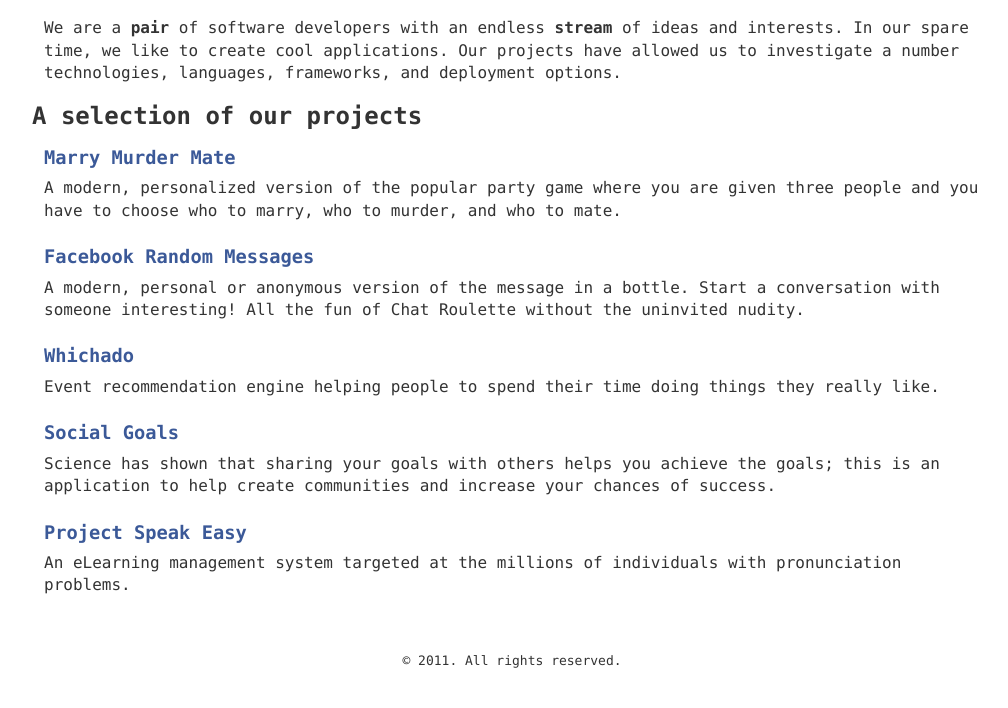
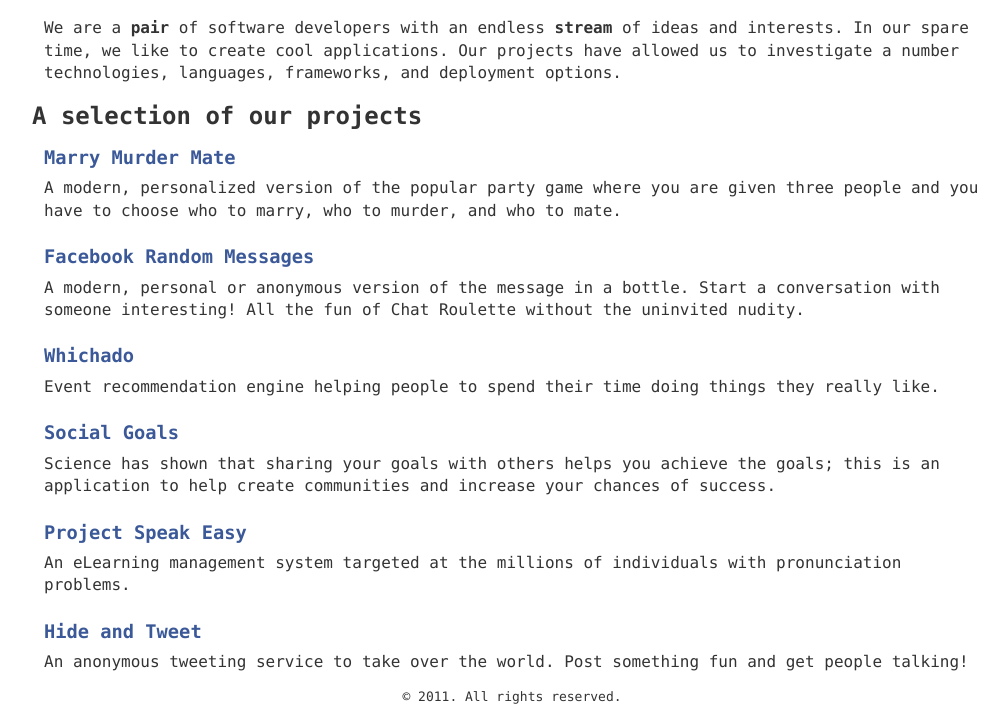
Before and after one commit to smholloway/EssAndEss, a plain HTML site: page index.html in a window 1280 px wide. Shown: the part 115-823 px from the top of the page, without its empty margins (128-1136 px from the left). Before the commit the page ends 800 px from the top, so only its background shows below. Drawn offline with Linux system fonts and the light colour scheme; files whose address does not match are found by name.

Commit message:
changed index page to use index.css isntead of main.css due to conflict with MMM; added hide-and-tweet to our projects

```diff
--- a/index.html
+++ b/index.html
@@ -1,7 +1,7 @@
 <html>
 <head>
     <title>PairSTREAM</title>
-    <link href="main.css" media="screen" rel="stylesheet" type="text/css">
+    <link href="index.css" media="screen" rel="stylesheet" type="text/css">
     <script type="text/javascript" src="jquery.min.js"></script>
 		<script type="text/javascript" src="application.js"></script>
 		<!--[if !IE 7]>
@@ -29,7 +29,8 @@
 			<div class="project">
 				<a href="http://pairstream.com/random-game.php" alt="Marry Murder Mate">
 					<h3>Marry Murder Mate</h3>
-					<div class="project_description">A modern, personalized version of the popular party game where you are given three people and you have to choose who to marry, who to murder, and who to mate.
+					<div class="project_description">
+						A modern, personalized version of the popular party game where you are given three people and you have to choose who to marry, who to murder, and who to mate.
 					</div>
 				</a>
 			</div>
@@ -37,7 +38,8 @@
 			<div class="project">
 				<a href="http://fb-rand-messages.appspot.com/" alt="Facebook Random Messages">
 					<h3>Facebook Random Messages</h3>
-					<div class="project_description">A modern, personal or anonymous version of the message in a bottle. Start a conversation with someone interesting! All the fun of Chat Roulette without the uninvited nudity.
+					<div class="project_description">
+						A modern, personal or anonymous version of the message in a bottle. Start a conversation with someone interesting! All the fun of Chat Roulette without the uninvited nudity.
 					</div>
 				</a>
 			</div>
@@ -45,7 +47,8 @@
 			<div class="project">
 				<a href="http://whichado.com/YourCity" alt="Whichado">
 					<h3>Whichado</h3>
-					<div class="project_description">Event recommendation engine helping people to spend their time doing things they really like.
+					<div class="project_description">
+						Event recommendation engine helping people to spend their time doing things they really like.
 					</div>
 				</a>
 			</div>
@@ -53,7 +56,8 @@
 			<div class="project">
 				<a href="http://social-goals.heroku.com/" alt="Social Goals">
 					<h3>Social Goals</h3>
-					<div class="project_description">Science has shown that sharing your goals with others helps you achieve the goals; this is an application to help create communities and increase your chances of success.
+					<div class="project_description">
+						Science has shown that sharing your goals with others helps you achieve the goals; this is an application to help create communities and increase your chances of success.
 					</div>
 				</a>
 			</div>
@@ -61,10 +65,20 @@
 			<div class="project">
 				<a href="http://projectspeakeasy.com/" alt="Project Speak Easy">
 					<h3>Project Speak Easy</h3>
-					<div class="project_description">An eLearning management system targeted at the millions of individuals with pronunciation problems.
+					<div class="project_description">
+						An eLearning management system targeted at the millions of individuals with pronunciation problems.
 					</div>
 				</a>
 			</div>
+
+			<div class="project">
+				<a href="http://hide-and-tweet.appspot.com/" alt="Hide and Tweet">
+					<h3>Hide and Tweet</h3>
+					<div class="project_description">
+						An anonymous tweeting service to take over the world. Post something fun and get people talking!
+					</div>
+				</a>
+
 		</div>
 
 		<div class="push"></div>
```
Also changed, not shown: index.css (renamed from main.css).
